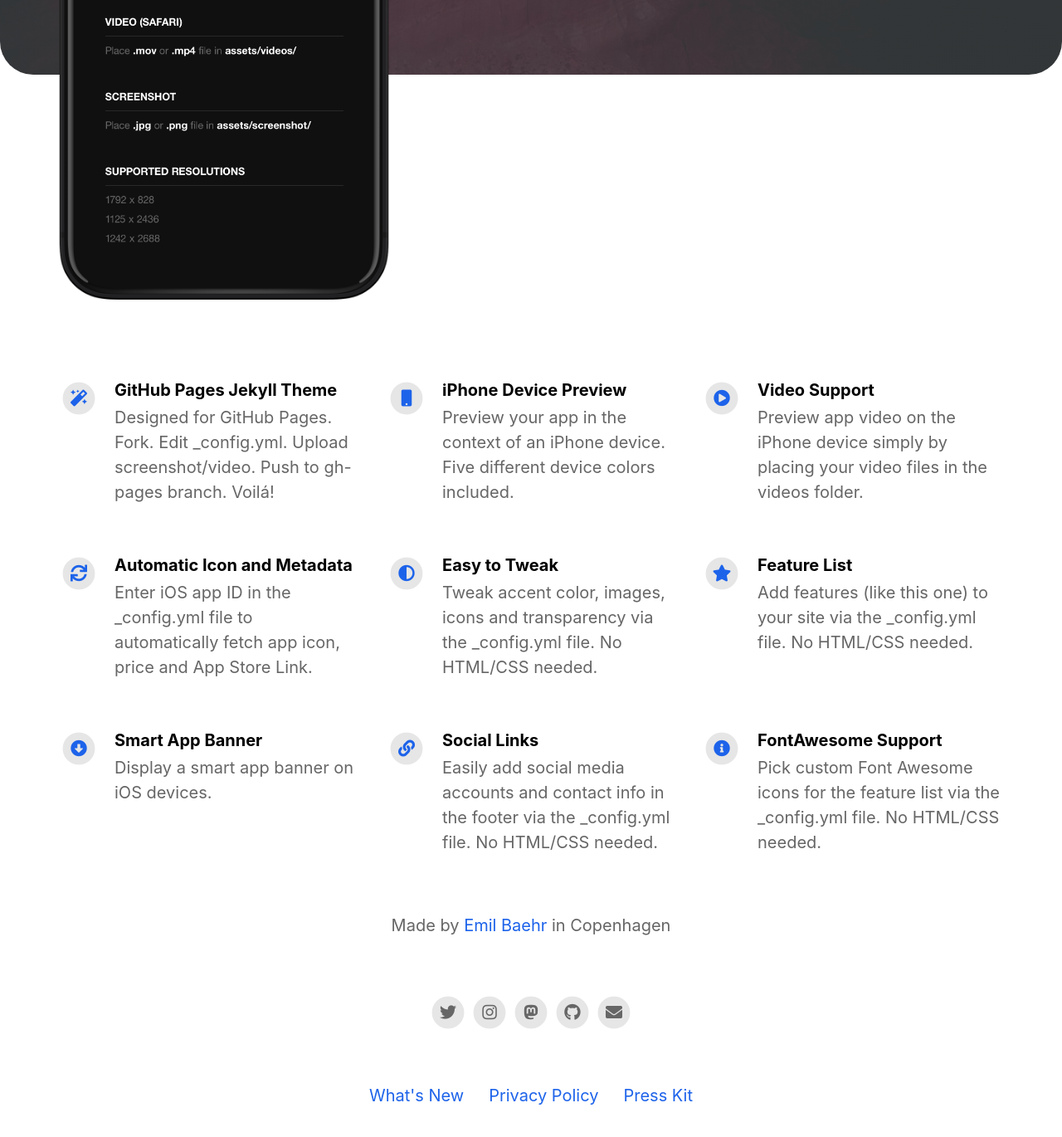
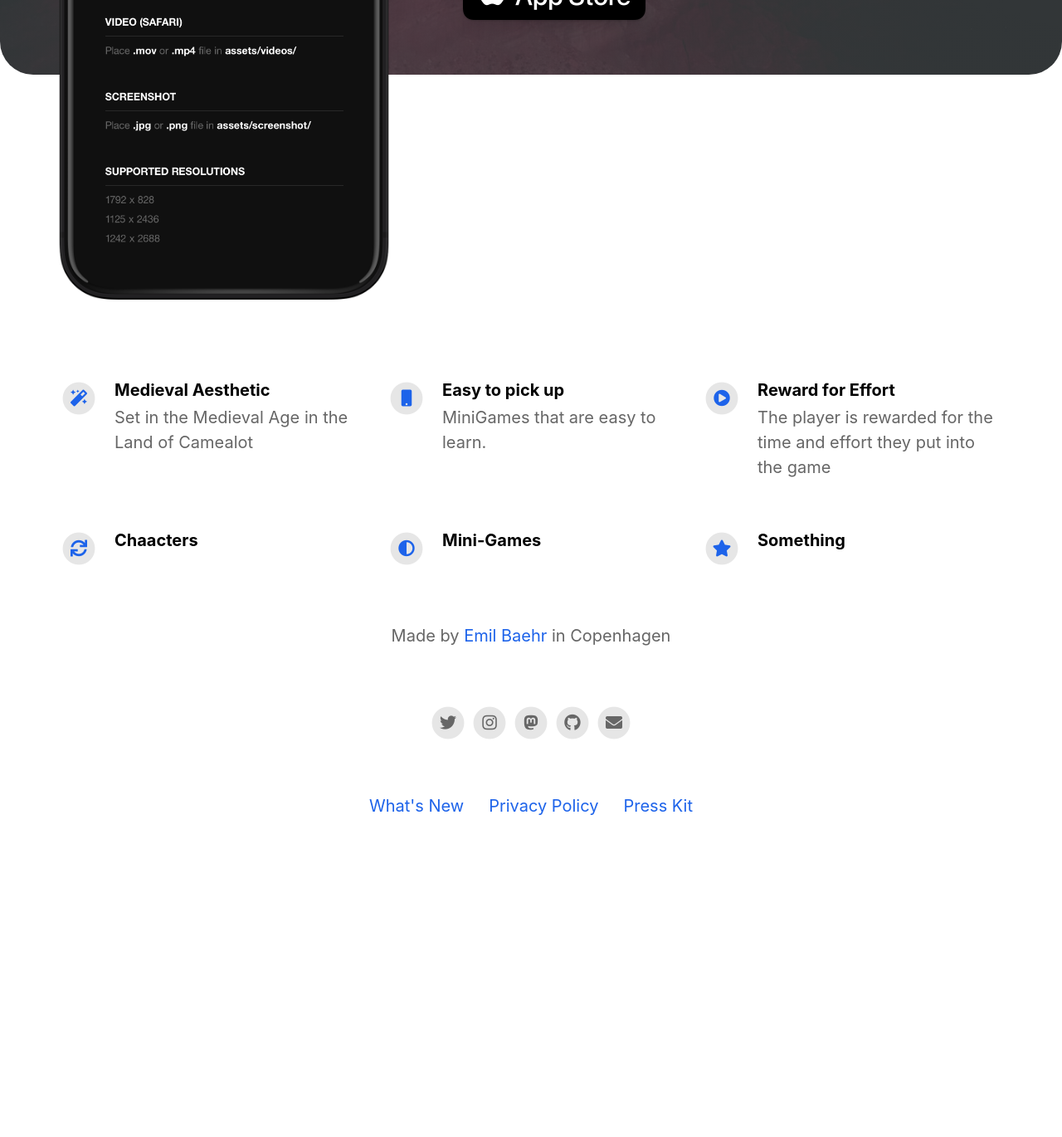
Before and after one commit to CamelotCarnivalGame/CamelotCarnivalGame.github.io, a Jekyll site: the page built from index.html, in a window 1280 px wide and 1400 px high, scrolled down 624 px. Shown: the top 1370 px of the window at 83% size. Built offline with Jekyll 4.4.1, drawn with Linux system fonts in a browser that asks for light colours; nearby versions of some CDN libraries; after the commit the page ends 1675 px from its top, so only the background shows below that; some of the changed text lies outside the part shown.

Commit message:
Started changes on website

```diff
--- a/_config.yml
+++ b/_config.yml
@@ -11,9 +11,9 @@ presskit_download_link                    : https://emilbaehr.com
                                                                                       # Or upload your press kit file to assets and set path accordingly (e.g. "assets/your_press_kit.zip").
 
 app_icon                                  : # assets/appicon.png                      # Automatically populates if not set and if iOS app ID is set.  Otherwise enter path to icon file manually.
-app_name                                  :                                           # Automatically populates if not set and if iOS app ID is set.  Otherwise enter manually.
+app_name                                  : "Camealot Carnival: Renaissance Recreations"                                        # Automatically populates if not set and if iOS app ID is set.  Otherwise enter manually.
 app_price                                 :                                           # Automatically populates if not set and if iOS app ID is set.  Otherwise enter manually.
-app_description                           : Write a short tagline for your app.
+app_description                           : Come and check out the Carnival of Challenges
 
 enable_smart_app_banner                   : true                                      # Set to true to show a smart app banner at top of page on mobile devices.
 
@@ -36,45 +36,31 @@ mastodon_link                             : https://mastodon.social/@ebaehr
 # Feature List                            Edit, add or remove features to be presented.
 features                                  :
 
-  - title                                 : GitHub Pages Jekyll Theme
-    description                           : Designed for GitHub Pages. Fork. Edit _config.yml. Upload screenshot/video. Push to gh-pages branch. Voilá!
+  - title                                 : Medieval Aesthetic
+    description                           : Set in the Medieval Age in the Land of Camealot
     fontawesome_icon_name                 : magic
 
-  - title                                 : iPhone Device Preview
-    description                           : Preview your app in the context of an iPhone device. Five different device colors included.
+  - title                                 : Easy to pick up
+    description                           : MiniGames that are easy to learn.
     fontawesome_icon_name                 : mobile
 
-  - title                                 : Video Support
-    description                           : Preview app video on the iPhone device simply by placing your video files in the videos folder.
+  - title                                 : Reward for Effort
+    description                           : The player is rewarded for the time and effort they put into the game
     fontawesome_icon_name                 : play-circle
 
-  - title                                 : Automatic Icon and Metadata
-    description                           : Enter iOS app ID in the _config.yml file to automatically fetch app icon, price and App Store Link.
+  - title                                 : Chaacters
+    description                           :
     fontawesome_icon_name                 : sync
 
-  - title                                 : Easy to Tweak
-    description                           : Tweak accent color, images, icons and transparency via the _config.yml file. No HTML/CSS needed.
+  - title                                 : Mini-Games
+    description                           :
     fontawesome_icon_name                 : adjust
 
-  - title                                 : Feature List
-    description                           : Add features (like this one) to your site via the _config.yml file. No HTML/CSS needed.
+  - title                                 : Something
+    description                           :
     fontawesome_icon_name                 : star
 
-  - title                                 : Smart App Banner
-    description                           : Display a smart app banner on iOS devices.
-    fontawesome_icon_name                 : arrow-alt-circle-down
 
-  - title                                 : Social Links
-    description                           : Easily add social media accounts and contact info in the footer via the _config.yml file. No HTML/CSS needed.
-    fontawesome_icon_name                 : link
-
-  - title                                 : FontAwesome Support
-    description                           : Pick custom Font Awesome icons for the feature list via the _config.yml file. No HTML/CSS needed.
-    fontawesome_icon_name                 : info-circle
-
-  - title                                 : # New Feature Title
-    description                           : # New Feature Description
-    fontawesome_icon_name                 : # Enter Font Awesome icon name (e.g. star). Find icons on fontawesome.com/icons.
 
 
 
```
